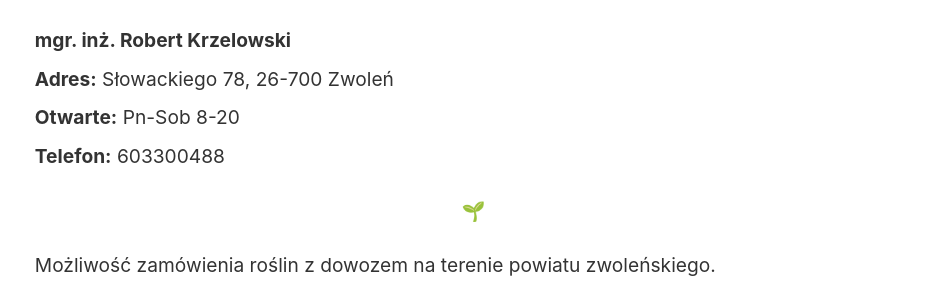
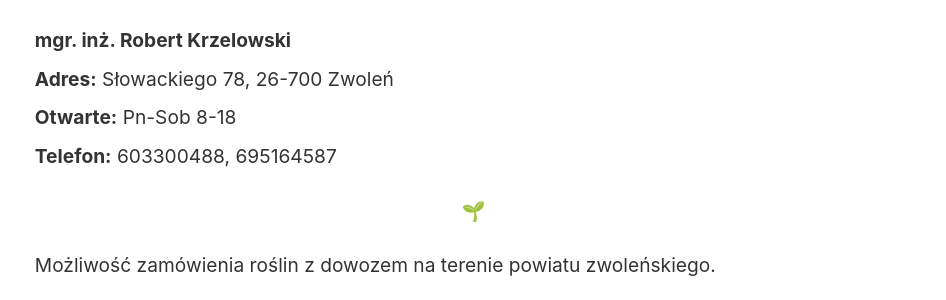
Before and after one commit to KKrzelowska/drzewa-krzewy-krzelowscy, a Jekyll site: the page built from _pages/index.md, in a window 1280 px wide. Shown: the part 283-583 px from the top of the page, without its empty margins (45-991 px from the left). Built offline with Jekyll 4.4.1, drawn with Linux system fonts in a browser that asks for light colours.

```diff
--- a/_pages/index.md
+++ b/_pages/index.md
@@ -12,9 +12,9 @@ permalink: /
 
 | **Adres:** Słowackiego 78, 26-700 Zwoleń |
 
-| **Otwarte:** Pn-Sob 8-20 |
+| **Otwarte:** Pn-Sob 8-18 |
 
-| **Telefon:** 603300488 |
+| **Telefon:** 603300488, 695164587 |
 
  🌱
 
```
